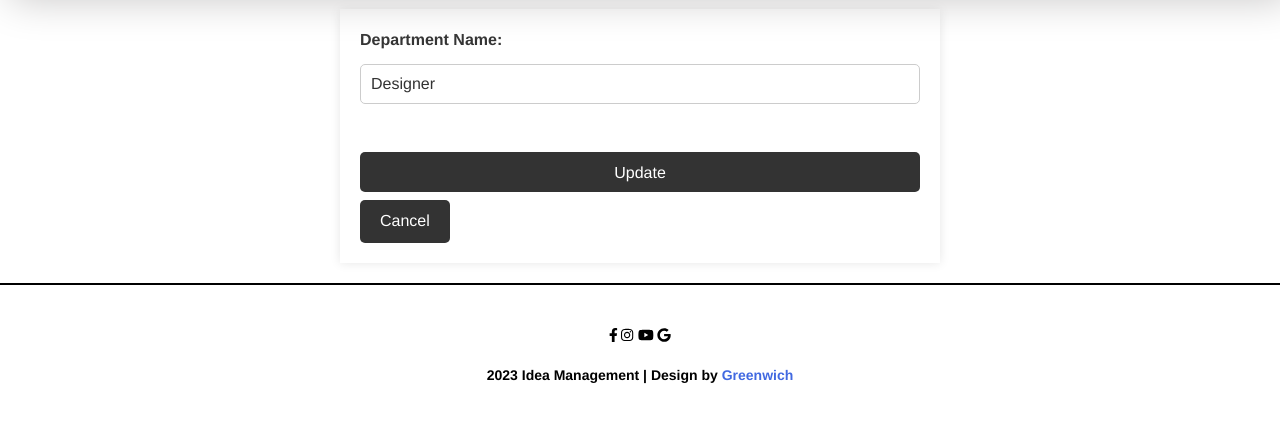
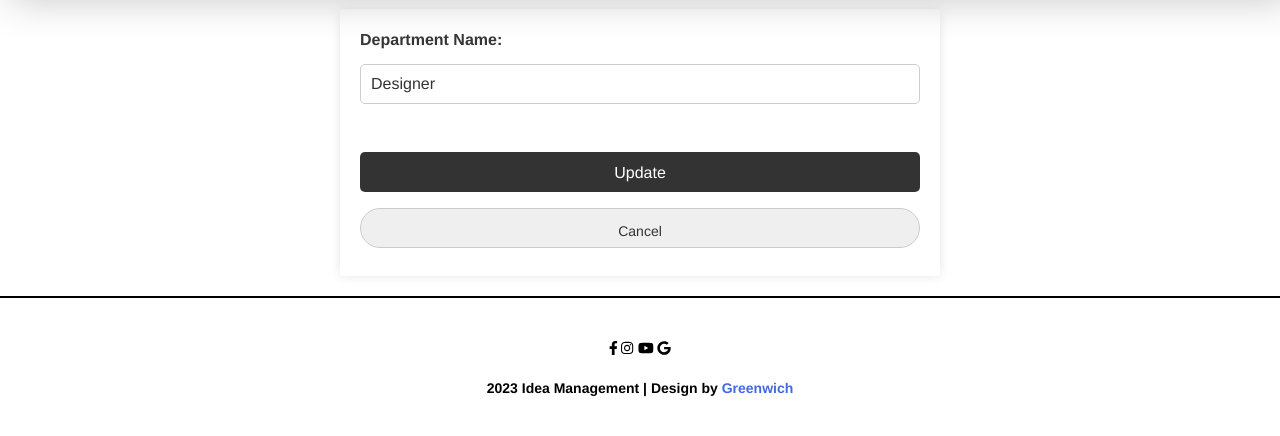
Before and after one commit to nghiatui2233/1640v, a PHP site: page /editdepartment.php?id=1 in a window 1280 px wide. Shown: the part 61-497 px from the top of the page. Run offline with PHP 8.4, Linux system fonts and the light colour scheme; a user stored in the database is signed in; data comes from the database, SQL or seed files in the repository; data that the repository does not hold is empty; some libraries are stand-ins or nearby versions.

Commit message:
Update editdepartment.php

```diff
--- a/editdepartment.php
+++ b/editdepartment.php
@@ -73,13 +73,7 @@
 			<label for="departmentName">Department Name:</label>
 			<input type="text" name="departmentName" value="<?php echo $row["departmentName"] ?>" required><br>
 			<input type="submit" class="site-btn" name="btnUpdate" id="btnUpdate" value="Update" />
-			<button style="    background-color: #333;
-    color: #fff;
-    padding: 10px 20px;
-    border: none;
-    border-radius: 5px;
-    font-size: 16px;
-    cursor: pointer;" type="button" onclick="window.location='department.php'">Cancel </button>
+		 <input type="button" value="Cancel" onclick="window.location='department.php'" />
 	<?php }?>
 	</form>
 <?php
```
